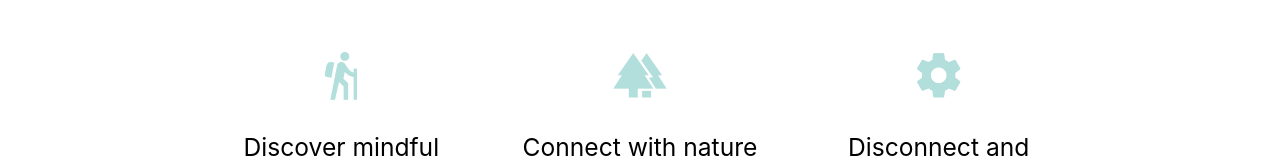
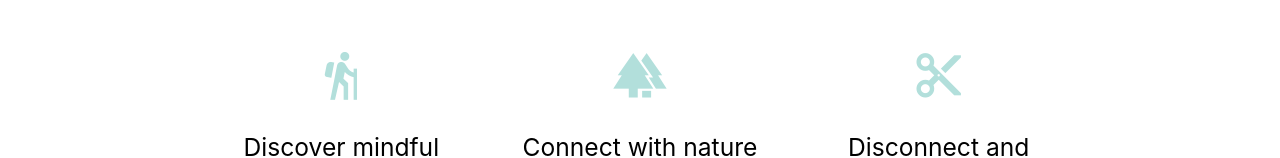
Before and after one commit to shakeelosmani/travexp, a React (Create React App) app: page /about in a window 1280 px wide. Shown: the part 446-604 px from the top of the page. Built offline with nearby package versions, Linux system fonts and the light colour scheme.

Commit message:
icon update for disconnect

```diff
--- a/src/ui-view-model/AboutPageModel.ts
+++ b/src/ui-view-model/AboutPageModel.ts
@@ -20,7 +20,7 @@ export const aboutSection: IconSectionProps = {
 					This connection brings peace, inspiration, and a deeper sense of responsibility for preserving and respecting the environment.`,
     },
     {
-      iconName: "settings",
+      iconName: "content_cut",
       headLineMessage: "Disconnect and detox",
       bodyMessage: `Disconnect refers to the act of intentionally unplugging or distancing oneself from digital devices,
 					social media, or the internet, usually to reduce screen time and foster real-world connections.
```
